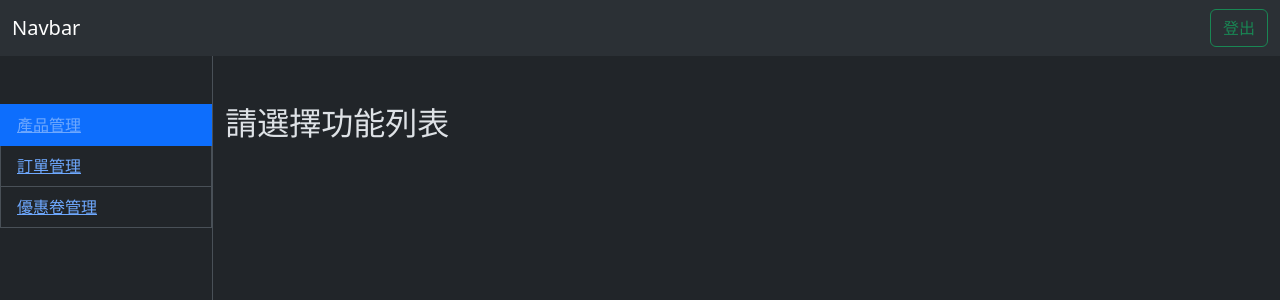
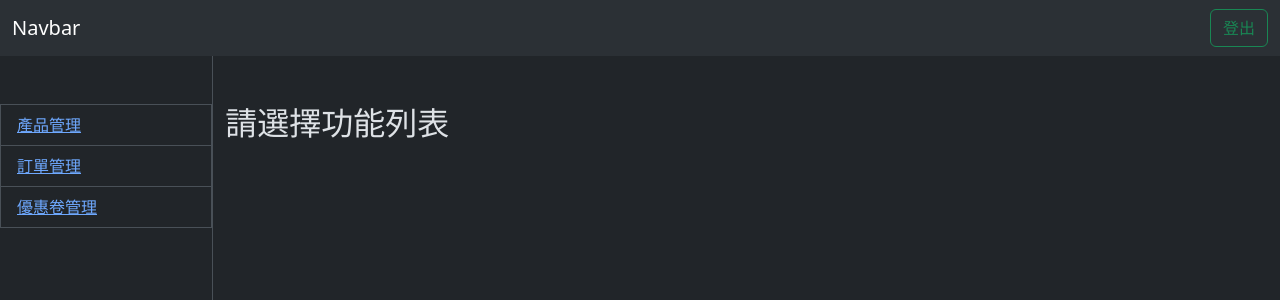
Before and after one commit to AbsintheSung/vue-black, a Vue app: page / in a window 1280 px wide. Shown: the top 300 px of the page. Built offline with nearby package versions, Linux system fonts and the light colour scheme; no server answers.

Commit message:
update:aside動態顯示資料

```diff
--- a/src/layouts/AsideBar.vue
+++ b/src/layouts/AsideBar.vue
@@ -0,0 +1,51 @@
+<script setup>
+import { computed, ref } from 'vue'
+import { useRoute } from 'vue-router'
+
+const route = useRoute()
+const menus = ref([
+  {
+    name: '產品管理',
+    path: '/productlist',
+    routerName: 'ProductList',
+    active: false
+  },
+  {
+    name: '訂單管理',
+    path: '/orderlist',
+    routerName: 'OrderList',
+    active: false
+  },
+  {
+    name: '優惠卷管理',
+    path: '/couponlist',
+    routerName: 'ConponList',
+    active: false
+  }
+])
+const activeMenus = computed(() => {
+  if (route.name === 'index') {
+    return menus.value
+  }
+  return menus.value.map((item) => ({
+    ...item,
+    active: item.routerName === route.name
+  }))
+})
+</script>
+<template>
+  <aside class="col-2 border-end pt-5 px-0">
+    <ul class="list-group rounded-0">
+      <li
+        class="list-group-item"
+        v-for="listItem in activeMenus"
+        :key="listItem.routerName"
+        :class="{ active: listItem.active }"
+        :aria-current="listItem.active ? 'true' : undefined"
+      >
+        <router-link :to="listItem.path">{{ listItem.name }}</router-link>
+      </li>
+    </ul>
+  </aside>
+</template>
+<style scoped></style>
--- a/src/views/HomeView.vue
+++ b/src/views/HomeView.vue
@@ -1,6 +1,7 @@
 <script setup>
 import axios from '../utils/http'
-import { onMounted, ref } from 'vue'
+import AsideBar from '../layouts/AsideBar.vue'
+import { onMounted } from 'vue'
 const baseURL = import.meta.env.VITE_APP_API_URL
 const checkAdmin = async () => {
   await axios.post(`${baseURL}/v2/api/user/check`)
@@ -20,19 +21,8 @@ onMounted(() => {
     </nav>
     <div class="container-fluid flex-grow-1">
       <div class="row h-100">
-        <aside class="col-2 border-end pt-5 px-0">
-          <ul class="list-group rounded-0">
-            <li class="list-group-item active" aria-current="true">
-              <router-link to="/productlist">產品管理</router-link>
-            </li>
-            <li class="list-group-item">
-              <router-link to="/orderlist">訂單管理</router-link>
-            </li>
-            <li class="list-group-item">
-              <router-link to="/couponlist">優惠卷管理</router-link>
-            </li>
-          </ul>
-        </aside>
+        <AsideBar />
+
         <main class="col pt-5">
           <router-view></router-view>
         </main>
```
